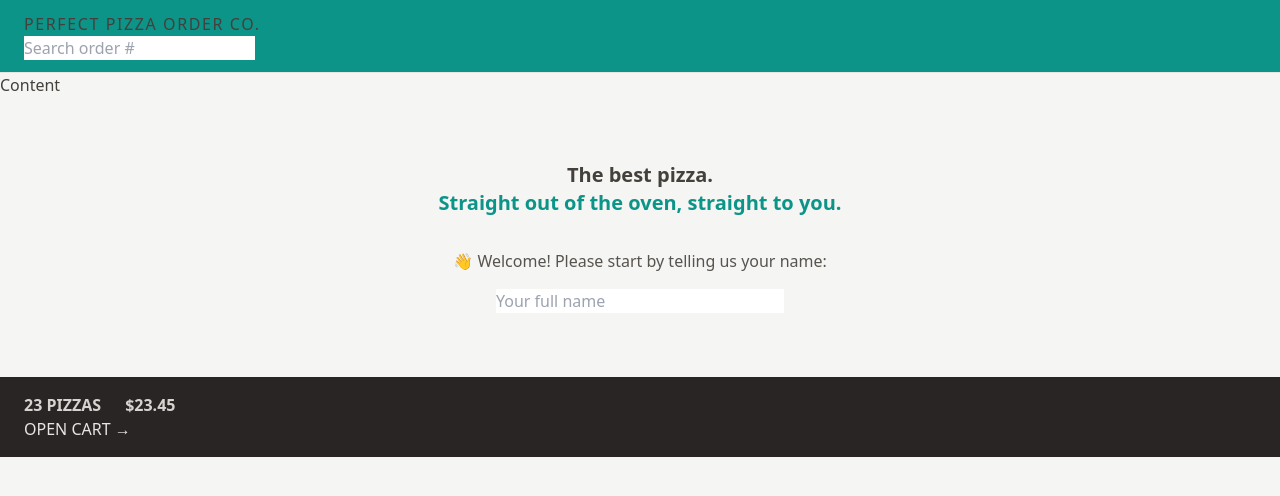
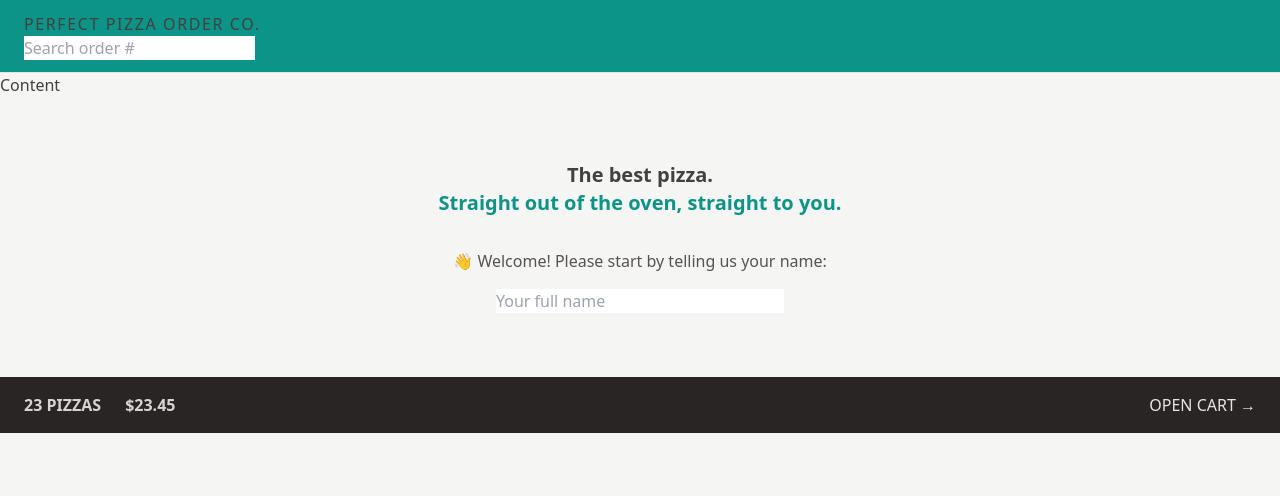
Before and after one commit to SunpreetSandhu/order-app, a React (Vite) app: page / in a window 1280 px wide. Shown: the top 496 px of the page. Built offline with nearby package versions, Linux system fonts and the light colour scheme.

Commit message:
added flexbox to cartoverview

```diff
--- a/src/features/cart/CartOverview.jsx
+++ b/src/features/cart/CartOverview.jsx
@@ -2,7 +2,10 @@ import { Link } from 'react-router-dom';
 
 function CartOverview() {
   return (
-    <div className="bg-stone-800 p-4  text-sm uppercase text-stone-200 sm:px-6 md:text-base">
+    <div
+      className="flex items-center justify-between bg-stone-800  p-4 text-sm uppercase
+    text-stone-200 sm:px-6 md:text-base"
+    >
       <p className="space-x-4 font-semibold text-stone-300 sm:space-x-6">
         <span>23 pizzas</span>
         <span>$23.45</span>
```
